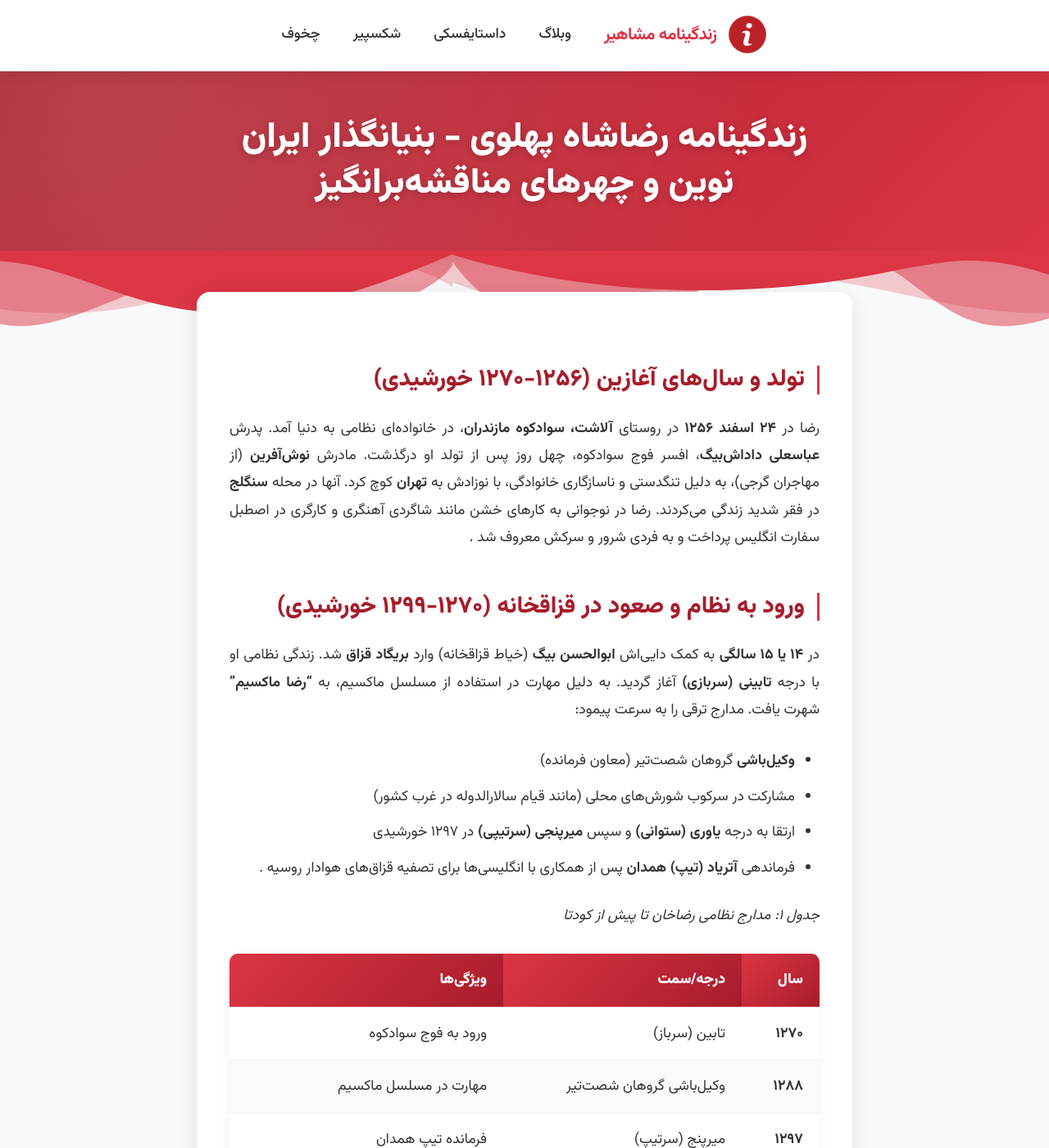
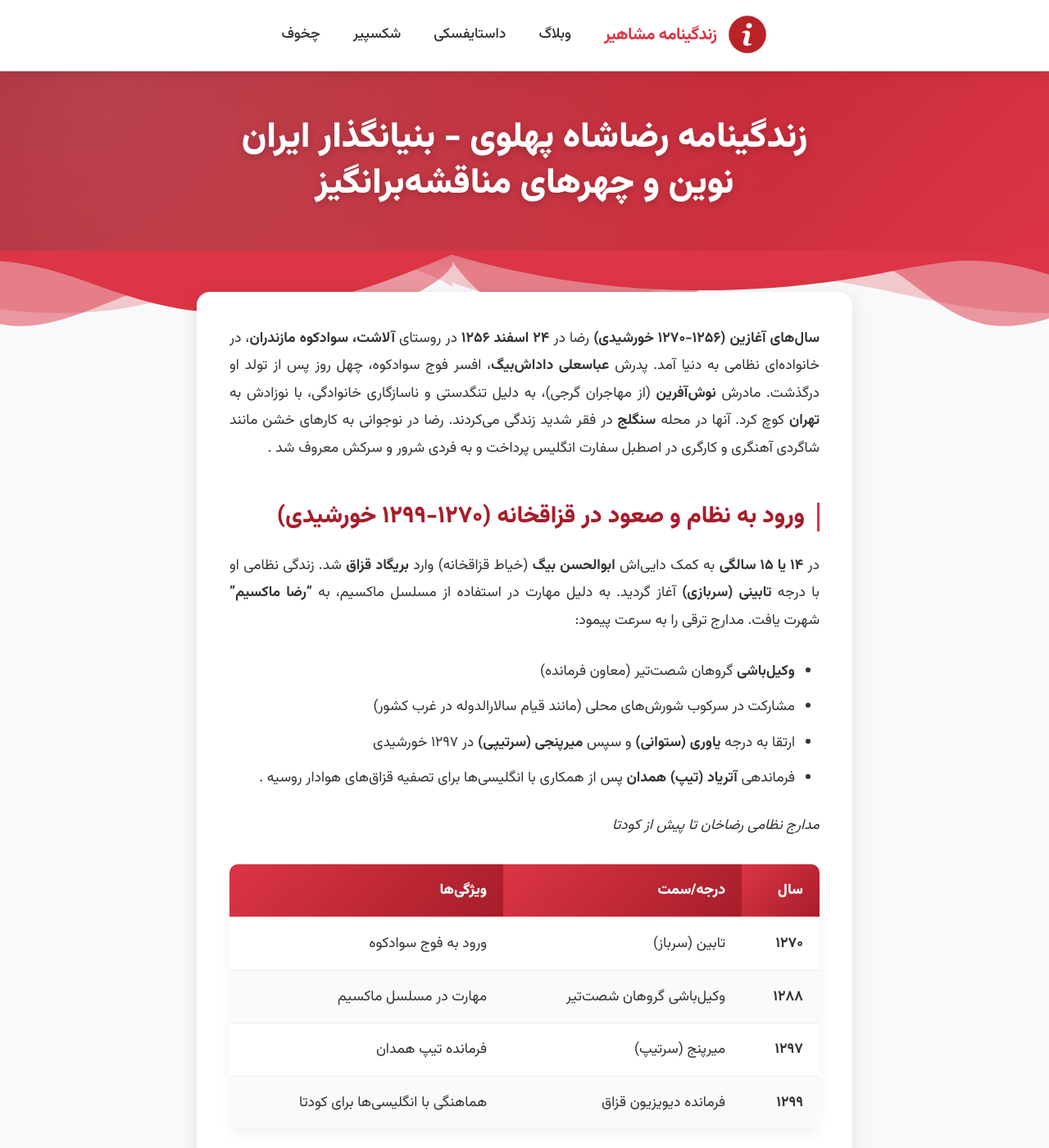
Before and after one commit to darkblog/darkblog.github.io, a Jekyll site: the page built from _posts/2025-6-28-4.md, in a window 1280 px wide and 1400 px high. Shown: the whole window at 82% size. Built offline with Jekyll 4.4.1, drawn with Linux system fonts in a browser that asks for light colours; some of the changed text lies outside the part shown.

Commit message:
Update 2025-6-28-4.md

```diff
--- a/_posts/2025-6-28-4.md
+++ b/_posts/2025-6-28-4.md
@@ -3,7 +3,7 @@
 title: زندگینامه رضاشاه پهلوی - بنیانگذار ایران نوین و چهرهای مناقشه‌برانگیز
 ---
 
-## تولد و سال‌های آغازین (۱۲۵۶-۱۲۷۰ خورشیدی)
+**سال‌های آغازین (۱۲۵۶-۱۲۷۰ خورشیدی)**
 رضا در **۲۴ اسفند ۱۲۵۶** در روستای **آلاشت، سوادکوه مازندران**، در خانواده‌ای نظامی به دنیا آمد. پدرش **عباسعلی داداش‌بیگ**، افسر فوج سوادکوه، چهل روز پس از تولد او درگذشت. مادرش **نوش‌آفرین** (از مهاجران گرجی)، به دلیل تنگدستی و ناسازگاری خانوادگی، با نوزادش به **تهران** کوچ کرد. آنها در محله **سنگلج** در فقر شدید زندگی می‌کردند. رضا در نوجوانی به کارهای خشن مانند شاگردی آهنگری و کارگری در اصطبل سفارت انگلیس پرداخت و به فردی شرور و سرکش معروف شد .
 
 ## ورود به نظام و صعود در قزاقخانه (۱۲۷۰-۱۲۹۹ خورشیدی)
@@ -13,7 +13,7 @@
 - ارتقا به درجه **یاوری (ستوانی)** و سپس **میرپنجی (سرتیپی)** در ۱۲۹۷ خورشیدی
 - فرماندهی **آتریاد (تیپ) همدان** پس از همکاری با انگلیسی‌ها برای تصفیه قزاق‌های هوادار روسیه .
 
-*جدول ۱: مدارج نظامی رضاخان تا پیش از کودتا*
+*مدارج نظامی رضاخان تا پیش از کودتا*
 
 | **سال** | **درجه/سمت** | **ویژگی‌ها** |
 |----------|--------------|--------------|
@@ -39,7 +39,7 @@
 - **قضایی**: جایگزینی دادگستری نوین به جای محاکم شرعی
 - **اجتماعی**: کشف حجاب (۱۳۱۴)، متحدالشکل‌ کردن لباس (کلاه پهلوی)، ثبت احوال و اجباری‌کردن نام‌خانوادگی .
 
-*جدول ۲: مهم‌ترین اصلاحات دوره رضاشاه*
+*مهم‌ترین اصلاحات دوره رضاشاه*
 
 | **حوزه** | **اقدامات کلیدی** | **پیامدها** |
 |----------|-------------------|-------------|
```
